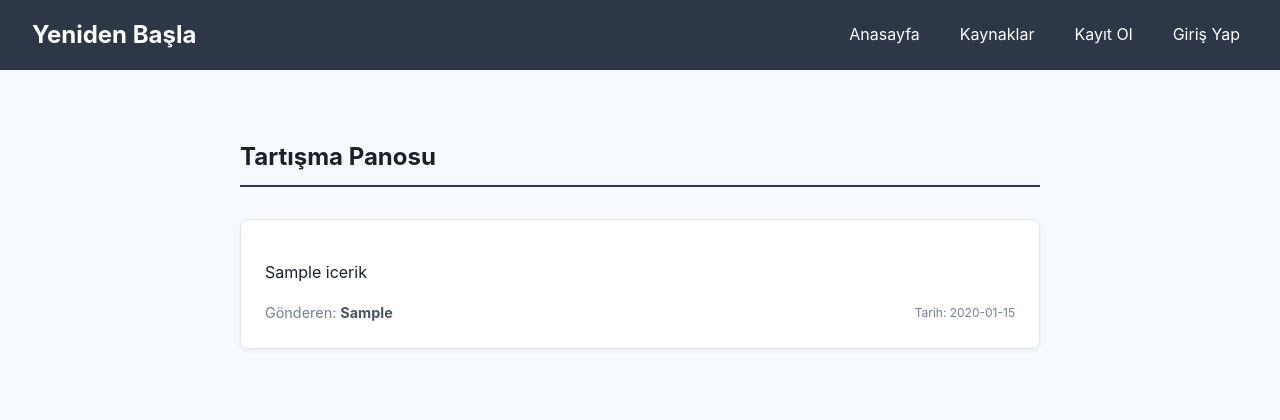
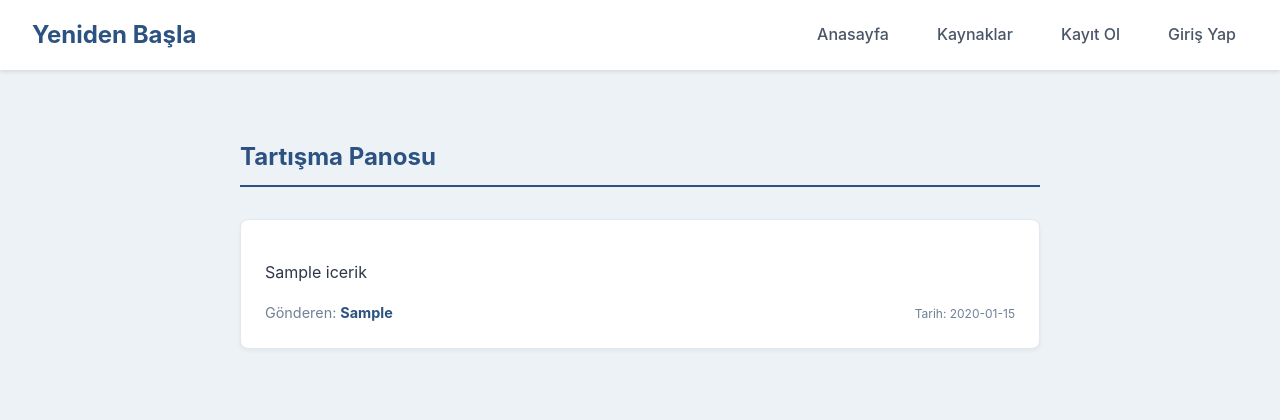
Before and after one commit to AYEXdws/yeniden-basla, a Python web app: template templates/index.html in a window 1280 px wide. Shown: the top 420 px of the page. Run offline with Jinja, Linux system fonts and the light colour scheme; the template is opened without the code that fills it: most values are stand-ins (such as "Sample title", 1, 10 or a date in 2020).

Commit message:
css  duzeltmelerı

```diff
--- a/static/style.css
+++ b/static/style.css
@@ -1,10 +1,17 @@
+/* YENİ RENK PALETİ VE TASARIM */
+
+/* Renkleri değişken olarak tanımlıyoruz, böylece değiştirmek kolay olur */
 :root {
-    --primary-color: #2d3748;
-    --secondary-color: #4a5568;
-    --background-color: #f7fafc;
-    --text-color: #1a202c;
-    --card-background: #ffffff;
-    --border-color: #e2e8f0;
+    --primary-color: #2c5282; /* Koyu Mavi */
+    --secondary-color: #4a5568; /* Koyu Gri */
+    --background-color: #edf2f7; /* Çok Açık Gri */
+    --text-color: #2d3748; /* Metin Rengi */
+    --card-background: #ffffff; /* Kartların Arkaplanı */
+    --border-color: #e2e8f0; /* Kenarlık Rengi */
+    --success-bg: #c6f6d5;
+    --success-text: #22543d;
+    --danger-bg: #fed7d7;
+    --danger-text: #822727;
 }
 
 body {
@@ -21,10 +28,10 @@ main {
     padding: 1rem;
 }
 
-/* Header ve Navigasyon (Hamburger Menü için) */
+/* YENİ NAVBAR VE HAMBURGER MENÜ TASARIMI */
 .navbar {
-    background-color: var(--primary-color);
-    color: white;
+    background-color: var(--card-background);
+    color: var(--text-color);
     padding: 1rem 2rem;
     display: flex;
     justify-content: space-between;
@@ -32,10 +39,11 @@ main {
     position: sticky;
     top: 0;
     z-index: 1000;
+    box-shadow: 0 2px 4px rgba(0,0,0,0.1);
 }
 
 .navbar-brand a {
-    color: white;
+    color: var(--primary-color);
     text-decoration: none;
     font-size: 1.5rem;
     font-weight: bold;
@@ -45,6 +53,7 @@ main {
     margin: 0;
     padding: 0;
     display: flex;
+    align-items: center;
     list-style: none;
 }
 
@@ -53,18 +62,23 @@ main {
 }
 
 .navbar-links a {
-    color: white;
+    color: var(--secondary-color);
     text-decoration: none;
     font-size: 1rem;
-    padding: 0.5rem;
-    border-radius: 4px;
-    transition: background-color 0.3s;
+    font-weight: 500;
+    padding: 0.5rem 0.75rem;
+    border-radius: 6px;
+    transition: all 0.3s ease;
 }
 .navbar-links a:hover {
-    background-color: var(--secondary-color);
+    background-color: var(--background-color);
+    color: var(--primary-color);
 }
+/* Hoşgeldin mesajının yeni stili */
 .navbar-links .welcome-msg {
-    align-self: center;
+    color: var(--primary-color);
+    font-weight: bold;
+    margin-right: 0.5rem; /* Çıkış yap butonuyla arasına boşluk koyar */
 }
 
 .hamburger {
@@ -82,130 +96,105 @@ main {
 .hamburger .bar {
     width: 2rem;
     height: 0.25rem;
-    background-color: white;
+    background-color: var(--primary-color);
     border-radius: 10px;
 }
 
-/* Form Stilleri */
+/* DİĞER TÜM GÖRSEL İYİLEŞTİRMELER */
 h2 {
     border-bottom: 2px solid var(--primary-color);
     padding-bottom: 0.5rem;
     margin-bottom: 1.5rem;
+    color: var(--primary-color);
 }
 form {
     background: var(--card-background);
     padding: 2rem;
     border-radius: 8px;
-    box-shadow: 0 4px 6px rgba(0,0,0,0.1);
+    box-shadow: 0 4px 6px rgba(0,0,0,0.05);
+    border: 1px solid var(--border-color);
 }
-.form-group {
-    margin-bottom: 1.5rem;
+.form-group { margin-bottom: 1.5rem; }
+.form-group label { display: block; margin-bottom: 0.5rem; font-weight: bold; }
+.form-group input, textarea {
+    width: 100%; padding: 0.75rem; border: 1px solid var(--border-color); border-radius: 4px; box-sizing: border-box;
+    transition: box-shadow 0.2s;
 }
-.form-group label {
-    display: block;
-    margin-bottom: 0.5rem;
-    font-weight: bold;
+.form-group input:focus, textarea:focus {
+    outline: none;
+    box-shadow: 0 0 0 3px rgba(44, 82, 130, 0.3);
 }
-.form-group input, textarea {
-    width: 100%;
-    padding: 0.75rem;
-    border: 1px solid var(--border-color);
-    border-radius: 4px;
-    box-sizing: border-box;
+textarea { min-height: 120px; resize: vertical; }
+
+button[type="submit"] {
+    display: block; width: 100%; background-color: var(--primary-color); color: white;
+    padding: 0.75rem 1.5rem; border: none; border-radius: 4px; cursor: pointer;
+    font-size: 1.1rem; font-weight: bold; transition: background-color 0.3s;
 }
-textarea {
-    min-height: 120px;
-    resize: vertical;
-}
-button[type="submit"] {
-    display: block;
-    width: 100%;
-    background-color: var(--primary-color);
-    color: white;
-    padding: 0.75rem 1.5rem;
-    border: none;
-    border-radius: 4px;
-    cursor: pointer;
-    font-size: 1.1rem;
-    font-weight: bold;
-    transition: background-color 0.3s;
-}
-button[type="submit"]:hover {
-    background-color: #1a202c;
-}
+button[type="submit"]:hover { background-color: #1a202c; }
 
-/* Mesaj ve Kaynak Listeleri */
-.message-list, .resource-list {
-    margin-top: 2rem;
-}
+.message-list, .resource-list { margin-top: 2rem; }
 .message, .resource-item {
     background: var(--card-background);
     border: 1px solid var(--border-color);
-    padding: 1.5rem;
-    margin-bottom: 1.5rem;
-    border-radius: 8px;
+    padding: 1.5rem; margin-bottom: 1.5rem; border-radius: 8px;
     box-shadow: 0 2px 4px rgba(0,0,0,0.05);
 }
-.message-meta {
-    font-size: 0.9rem;
-    color: #718096;
-    margin-top: 1rem;
-    display: flex;
-    justify-content: space-between;
+/* UZUN MESAJ TAŞMA HATASI DÜZELTMESİ */
+.message-content {
+    word-wrap: break-word; /* veya overflow-wrap: break-word; */
 }
-.message-meta a {
-    color: var(--secondary-color);
-    text-decoration: none;
+.message-meta { font-size: 0.9rem; color: #718096; margin-top: 1rem; display: flex; justify-content: space-between; align-items: center; }
+.message-meta a { color: var(--primary-color); text-decoration: none; font-weight: bold; }
+.message-meta a:hover { text-decoration: underline; }
+
+/* YENİ KÜÇÜK SİLME BUTONU TASARIMI */
+.delete-btn {
+    background: none;
+    border: 1px solid var(--danger-text);
+    color: var(--danger-text);
+    padding: 0.1rem 0.4rem;
+    border-radius: 4px;
+    cursor: pointer;
+    font-size: 0.75rem;
     font-weight: bold;
+    margin-left: 1rem;
+    transition: all 0.2s;
 }
-.message-meta a:hover {
-    text-decoration: underline;
+.delete-btn:hover {
+    background-color: var(--danger-bg);
 }
 
-/* Flash Mesajları */
+/* OTOMATİK KAPANAN BİLDİRİM İÇİN EFEKT */
 .flashes { padding: 0; list-style: none; }
-.flash { padding: 1rem; margin-bottom: 1rem; border-radius: 4px; }
-.flash.success { background-color: #c6f6d5; color: #22543d; }
-.flash.danger { background-color: #fed7d7; color: #822727; }
+.flash { padding: 1rem; margin-bottom: 1rem; border-radius: 4px; transition: opacity 0.5s ease-out; }
+.flash.fade-out { opacity: 0; } /* Yavaşça kaybolma efekti için class */
+.flash.success { background-color: var(--success-bg); color: var(--success-text); }
+.flash.danger { background-color: var(--danger-bg); color: var(--danger-text); }
 
-/* Mobil Uyum (Responsive) */
+/* MOBİL UYUMLULUK */
 @media (max-width: 768px) {
-    .hamburger {
-        display: flex;
-    }
+    .hamburger { display: flex; }
     .navbar-links {
         display: none;
+        position: absolute;
+        top: 100%;
+        left: 0;
         width: 100%;
-        text-align: center;
+        background-color: var(--card-background);
+        box-shadow: 0 4px 6px rgba(0,0,0,0.1);
     }
-    .navbar-links ul {
-        flex-direction: column;
-        width: 100%;
-    }
-    .navbar-links.active {
-        display: flex;
-    }
-    .navbar {
-        flex-wrap: wrap;
-    }
-    .navbar-links li {
-        margin: 1rem 0;
+    .navbar-links.active { display: block; }
+    .navbar-links ul { flex-direction: column; padding: 1rem 0; }
+    .navbar-links li { margin: 1rem 0; text-align: center; }
+    /* Hoş geldin mesajının mobil menüdeki yeni yeri */
+    .navbar-links .welcome-msg {
+        order: -1; /* Bu, hoşgeldin mesajını listenin en üstüne taşır */
+        font-weight: bold;
+        color: var(--primary-color);
+        padding-bottom: 1rem;
+        border-bottom: 1px solid var(--border-color);
+        width: 90%;
+        margin: 0 auto 1rem auto;
     }
 }
-.message-actions {
-    display: flex;
-    align-items: center;
-}
-.delete-btn {
-    background-color: #e53e3e; /* Kırmızı */
-    color: white;
-    padding: 0.2rem 0.5rem;
-    border: none;
-    border-radius: 4px;
-    cursor: pointer;
-    font-size: 0.8rem;
-    margin-left: 1rem;
-}
-.delete-btn:hover {
-    background-color: #c53030;
-}
--- a/templates/base.html
+++ b/templates/base.html
@@ -19,10 +19,12 @@
         </button>
         <div class="navbar-links">
             <ul>
+                {% if session.user_id %}
+                    <li class="welcome-msg"><span>Hoş geldin, {{ session.username }}!</span></li>
+                {% endif %}
                 <li><a href="{{ url_for('index') }}">Anasayfa</a></li>
                 <li><a href="{{ url_for('kaynaklar') }}">Kaynaklar</a></li>
                 {% if session.user_id %}
-                    <li class="welcome-msg"><span>Hoş geldin, {{ session.username }}!</span></li>
                     <li><a href="{{ url_for('cikis') }}">Çıkış Yap</a></li>
                 {% else %}
                     <li><a href="{{ url_for('kayit') }}">Kayıt Ol</a></li>
@@ -47,11 +49,21 @@
     </main>
 
     <script>
+        // Hamburger menüsünü çalıştıracak JavaScript kodu
         const hamburger = document.querySelector('.hamburger');
         const navLinks = document.querySelector('.navbar-links');
-
         hamburger.addEventListener('click', () => {
             navLinks.classList.toggle('active');
+        });
+
+        // YENİ EKLENDİ - Bildirimleri otomatik kapatan JavaScript kodu
+        const flashMessages = document.querySelectorAll('.flash');
+        flashMessages.forEach(function(message) {
+            setTimeout(function() {
+                message.classList.add('fade-out');
+                // Efekt bittikten sonra elementi DOM'dan kaldır
+                setTimeout(() => message.remove(), 500);
+            }, 5000); // 5000 milisaniye = 5 saniye
         });
     </script>
 
```
